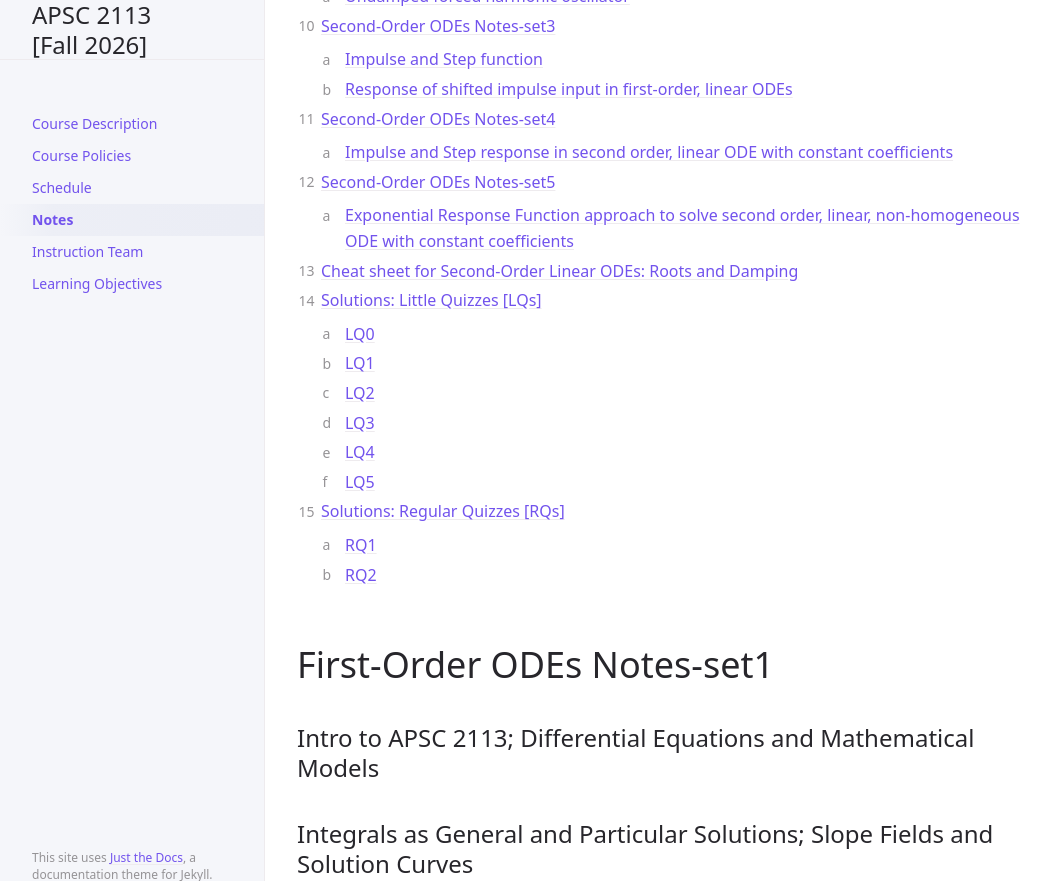
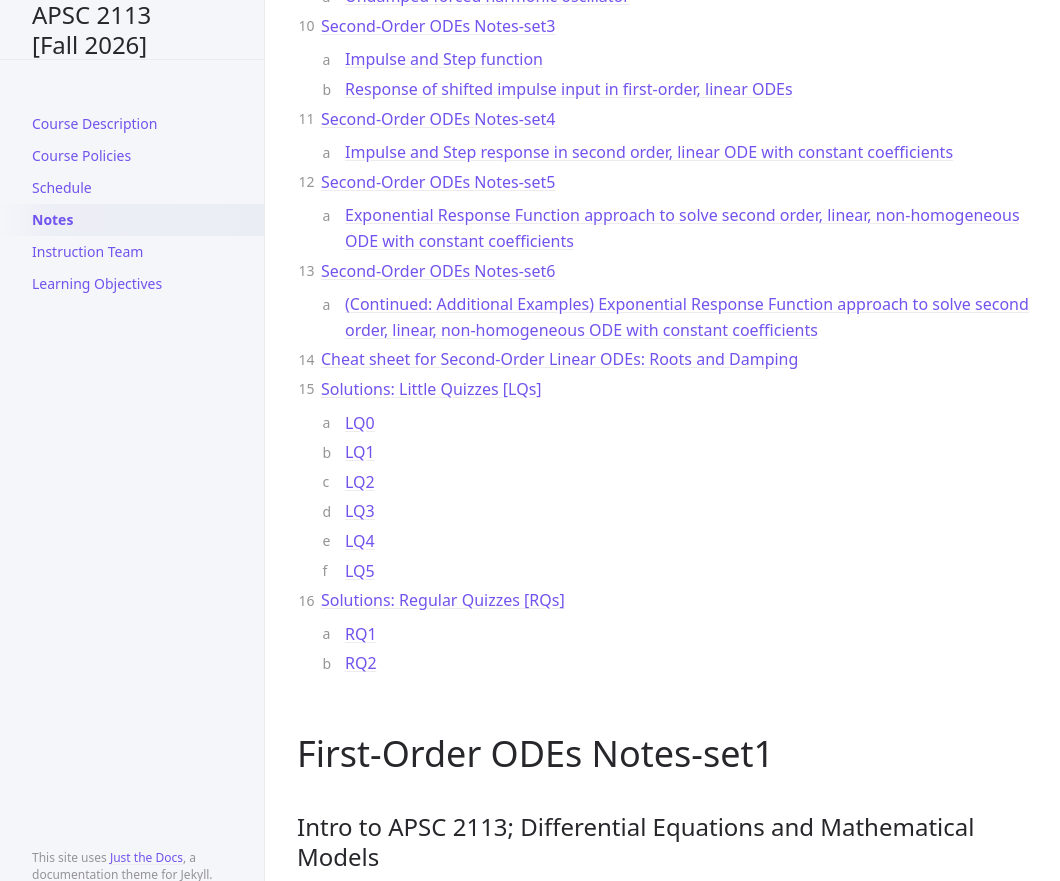
Before and after one commit to gwu-apsc2113/fall2026, a Jekyll site: the page built from docs/Notes/index.md, in a window 1280 px wide and 900 px high, scrolled down 1056 px, cut to the strip 0-881 px from the top of the window. Shown: the whole strip, without its empty margins (107-1167 px from the left). Built offline with Jekyll 4.4.1, drawn with Linux system fonts in a browser that asks for light colours; cached includes are drawn as plain includes; some of the changed text lies outside the part shown.

Commit message:
Commit-1 10/12/2026

```diff
--- a/docs/Notes/index.md
+++ b/docs/Notes/index.md
@@ -134,6 +134,14 @@ nav_order: 4
   </iframe>
 </div>
 
+# Second-Order ODEs Notes-set6
+## (Continued: Additional Examples) Exponential Response Function approach to solve second order, linear, non-homogeneous ODE with constant coefficients
+<div class="pdf-container" style="position: relative; width: 100%; height: 80vh;">
+  <iframe src="{{ '/docs/Notes/SecondOrderODEs_Notes-set6.pdf' | relative_url }}" width="100%" height="100%" style="border: none;">
+    This browser does not support PDFs. Please download the PDF to view it: <a href="{{ '/docs/Notes/SecondOrderODEs_Notes-set6.pdf' | relative_url }}">Download PDF</a>
+  </iframe>
+</div>
+
 # Cheat sheet for Second-Order Linear ODEs: Roots and Damping
 <div class="pdf-container" style="position: relative; width: 100%; text-align: center;">
   <img src="{{ '/docs/Notes/damping_roots_table.png' | relative_url }}"
```
Also changed, not shown: docs/Schedule/index.md (+1 -1 lines), 9 other files.
